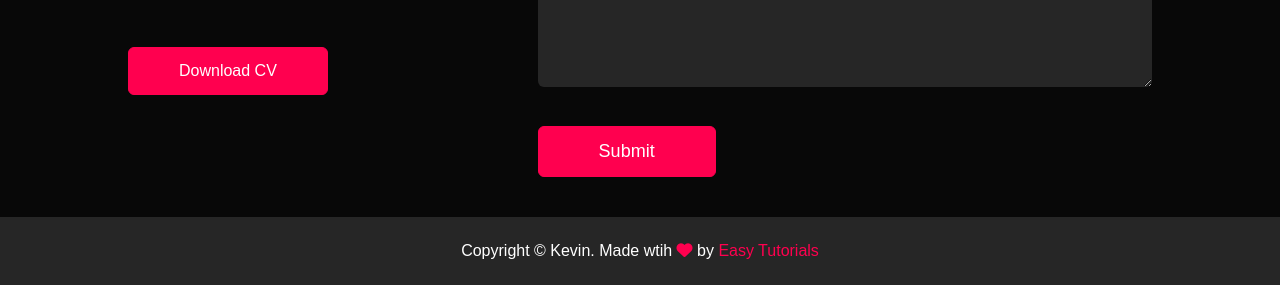
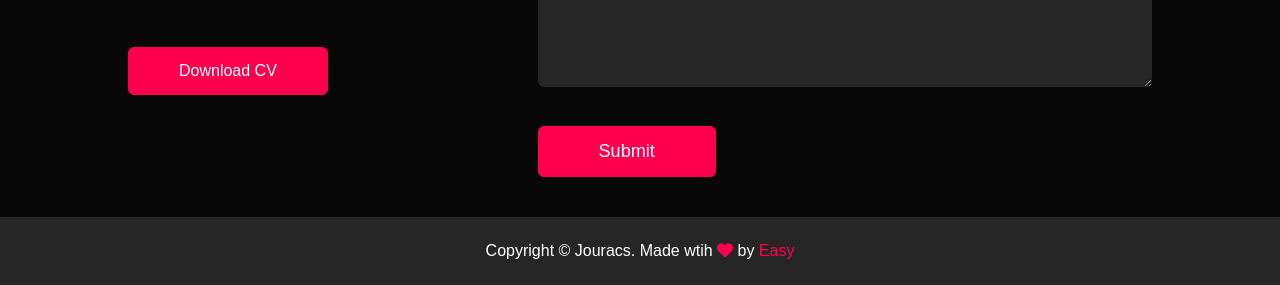
Before and after one commit to JouraCS/EasyByts, a plain HTML site: page Personal-portfolio/index.html in a window 1280 px wide. Shown: the part 2486-2771 px from the top of the page. Drawn offline with Linux system fonts and the light colour scheme.

Commit message:
Update index.html

```diff
--- a/Personal-portfolio/index.html
+++ b/Personal-portfolio/index.html
@@ -158,7 +158,7 @@
         </div>
     </div>
     <div class="copyright">
-        <p>Copyright © Kevin. Made wtih <i class="fas fa-heart"></i> by <a href="https://www.youtube.com/channel/UCkjoHfkLEy7ZT4bA2myJ8xA?sub_confirmation=1">Easy Tutorials</a></p>
+        <p>Copyright © Jouracs. Made wtih <i class="fas fa-heart"></i> by <a href="https://www.youtube.com">Easy </a></p>
     </div>
 </div>
 
```
